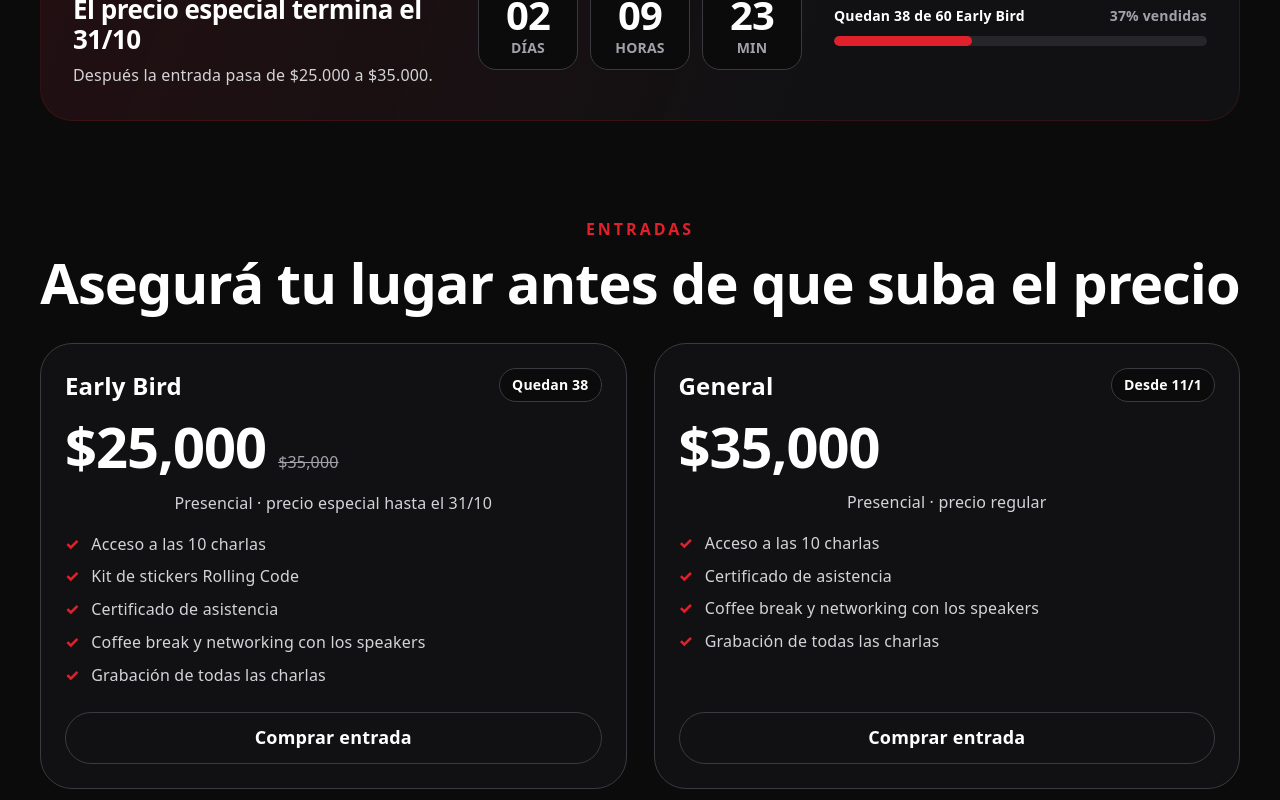
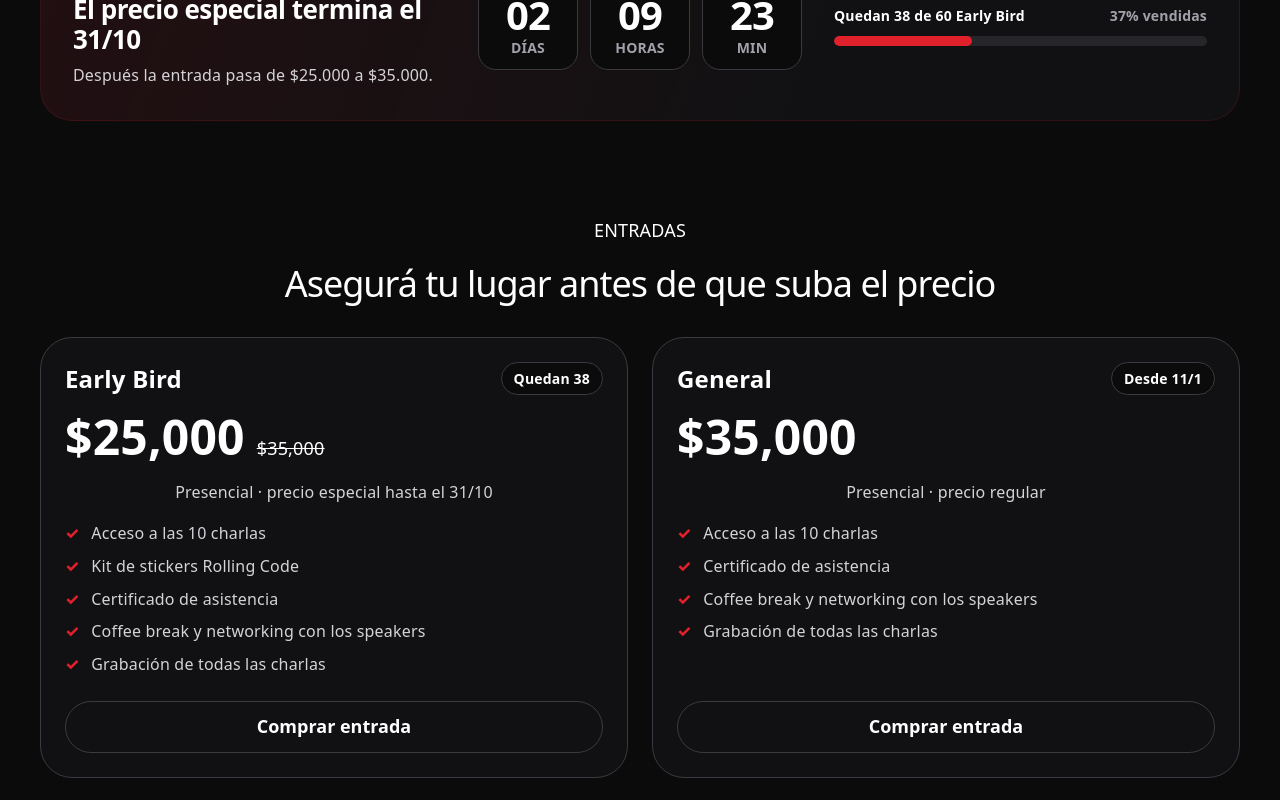
Before and after one commit to francobpascual/Page_Rolling_Code, a React (Vite) app: page / in a window 1280 px wide. Shown: the part 3620-4420 px from the top of the page. Built offline with nearby package versions, Linux system fonts and the light colour scheme; a web font is replaced by a local one.

Commit message:
fix:tickets

```diff
--- a/src/App.tsx
+++ b/src/App.tsx
@@ -25,8 +25,35 @@ function App() {
 
   const remainingTicketsRef = useRef(INITIAL_REMAINING_TICKETS);
 
+  const [paymentSelection, setPaymentSelection] = useState({
+    ticketId: "early",
+    version: 0,
+  });
+
+  function handleSelectTicket(ticketId: string) {
+    if (!["early", "general", "virtual"].includes(ticketId)) return;
+
+    setPaymentSelection((previous) => ({
+      ticketId,
+      version: previous.version + 1,
+    }));
+
+    window.requestAnimationFrame(() => {
+      const paymentSection = document.getElementById("payment");
+
+      const prefersReducedMotion = window.matchMedia(
+        "(prefers-reduced-motion: reduce)"
+      ).matches;
+
+      paymentSection?.scrollIntoView({
+        behavior: prefersReducedMotion ? "auto" : "smooth",
+        block: "start",
+      });
+    });
+  }
+
   function handlePurchase(ticketId: string, quantity: number): boolean {
-    if (!Number.isInteger(quantity) || quantity <= 0) {
+    if (!Number.isSafeInteger(quantity) || quantity <= 0) {
       return false;
     }
 
@@ -63,9 +90,14 @@ function App() {
         remainingTickets={remainingEarlyTickets}
       />
 
-      <Tickets />
+      <Tickets
+        remainingEarlyTickets={remainingEarlyTickets}
+        onSelectTicket={handleSelectTicket}
+      />
 
       <PaymentGateway
+        key={paymentSelection.version}
+        initialTicketId={paymentSelection.ticketId}
         remainingEarlyTickets={remainingEarlyTickets}
         onPurchase={handlePurchase}
       />
--- a/src/components/payment/PaymentGateway.tsx
+++ b/src/components/payment/PaymentGateway.tsx
@@ -31,24 +31,25 @@ const currency = new Intl.NumberFormat("es-AR", {
 });
 
 interface PaymentGatewayProps {
+  initialTicketId?: string;
   remainingEarlyTickets: number;
   onPurchase: (ticketId: string, quantity: number) => boolean;
   onOpenChat?: () => void;
 }
 
 function PaymentGateway({
+  initialTicketId = "early",
   remainingEarlyTickets,
   onPurchase,
   onOpenChat,
 }: PaymentGatewayProps) {
-  const [selectedId, setSelectedId] = useState("early");
+  const [selectedId, setSelectedId] = useState(initialTicketId);
+  const [quantityInput, setQuantityInput] = useState("0");
+  const [step, setStep] = useState(0);
 
-  // Se guarda como texto para permitir borrar el campo mientras se escribe.
-  const [quantityInput, setQuantityInput] = useState("0");
-
-  const [step, setStep] = useState(0);
   const [customerName, setCustomerName] = useState("");
   const [customerEmail, setCustomerEmail] = useState("");
+
   const [showHelp, setShowHelp] = useState(false);
   const [purchaseError, setPurchaseError] = useState("");
 
@@ -126,7 +127,6 @@ function PaymentGateway({
   }
 
   function handleQuantityChange(value: string) {
-    // Permite únicamente números enteros positivos o el campo vacío.
     if (!/^\d*$/.test(value)) return;
 
     if (value === "") {
@@ -229,6 +229,7 @@ function PaymentGateway({
       id="payment"
       className="payment"
       aria-labelledby="payment-title"
+      style={{ scrollMarginTop: "100px" }}
     >
       <div className="payment-panel">
         <header className="payment-header">
--- a/src/components/tickets/Tickets.css
+++ b/src/components/tickets/Tickets.css
@@ -230,3 +230,62 @@
   text-align: center;
   text-decoration: none;
 }
+
+/* Ancho y distribución de la sección */
+.tickets {
+  width: 100%;
+  padding-inline: 24px;
+  box-sizing: border-box;
+}
+
+.tickets > .tickets-header,
+.tickets > .tickets-grid {
+  width: 100%;
+  max-width: 1200px;
+  margin-inline: auto;
+}
+
+.tickets > .tickets-grid {
+  display: grid;
+  grid-template-columns: repeat(2, minmax(0, 1fr));
+  gap: 24px;
+}
+
+.tickets-grid > .ticket-card {
+  width: 100%;
+  min-width: 0;
+  margin: 0;
+  box-sizing: border-box;
+}
+
+.tickets-grid > .ticket-card--virtual {
+  grid-column: 1 / -1;
+}
+
+/* Tamaño del precio */
+.ticket-prices > strong {
+  font-size: clamp(36px, 4vw, 48px);
+  font-weight: 800;
+  line-height: 1.1;
+}
+
+.ticket-button:disabled {
+  opacity: 0.5;
+  cursor: not-allowed;
+}
+
+/* Celulares */
+@media (max-width: 767px) {
+  .tickets {
+    padding-inline: 20px;
+  }
+
+  .tickets > .tickets-grid {
+    grid-template-columns: 1fr;
+    gap: 20px;
+  }
+
+  .tickets-grid > .ticket-card--virtual {
+    grid-column: auto;
+  }
+}
--- a/src/components/tickets/Tickets.tsx
+++ b/src/components/tickets/Tickets.tsx
@@ -1,52 +1,56 @@
 import "./Tickets.css";
 import { tickets } from "../../data/eventData";
 
-function Tickets() {
+interface TicketsProps {
+  remainingEarlyTickets: number;
+  onSelectTicket: (ticketId: string) => void;
+}
+
+function Tickets({
+  remainingEarlyTickets,
+  onSelectTicket,
+}: TicketsProps) {
   return (
     <section
       id="entradas"
       className="tickets"
       aria-labelledby="tickets-title"
     >
-      <div className="tickets-container">
       <header className="tickets-header">
-          <p className="tickets-eyebrow">ENTRADAS</p>
+        <p>ENTRADAS</p>
 
-          <h2 id="tickets-title" className="tickets-title">
+        <h2 id="tickets-title">
           Asegurá tu lugar antes de que suba el precio
         </h2>
       </header>
 
-        <div className="tickets-grid row g-4">
-          {tickets.map((ticket) => (
-            <div
+      <div className="tickets-grid">
+        {tickets.map((ticket) => {
+          const isEarlyBird = ticket.id === "early";
+          const isSoldOut = isEarlyBird && remainingEarlyTickets === 0;
+
+          const badge = isEarlyBird
+            ? isSoldOut
+              ? "Agotadas"
+              : `Quedan ${remainingEarlyTickets}`
+            : ticket.badge;
+
+          return (
+            <article
               key={ticket.id}
-              className={
-                ticket.id === "virtual"
-                  ? "col-12"
-                  : "col-12 col-md-6"
-              }
-            >
-              <article
               className={`ticket-card ticket-card--${ticket.id}`}
             >
               <header className="ticket-card-header">
                 <h3 className="ticket-name">{ticket.name}</h3>
 
-                  <span className="ticket-badge">
-                    {ticket.badge}
-                  </span>
+                <span className="ticket-badge">{badge}</span>
               </header>
 
               <div className="ticket-prices">
-                  <strong className="ticket-price">
-                    {ticket.price}
-                  </strong>
+                <strong>{ticket.price}</strong>
 
                 {ticket.previousPrice && (
-                    <del className="ticket-previous-price">
-                      {ticket.previousPrice}
-                    </del>
+                  <del>{ticket.previousPrice}</del>
                 )}
               </div>
 
@@ -61,18 +65,22 @@ function Tickets() {
                       ✓
                     </span>
 
-                      <span>{benefit}</span>
+                    {benefit}
                   </li>
                 ))}
               </ul>
 
-                  <a href="#payment" className="ticket-button">
-                    Comprar entrada
-                  </a>
+              <button
+                type="button"
+                className="ticket-button"
+                disabled={isSoldOut}
+                onClick={() => onSelectTicket(ticket.id)}
+              >
+                {isSoldOut ? "Entradas agotadas" : "Comprar entrada"}
+              </button>
             </article>
-            </div>
-          ))}
-        </div>
+          );
+        })}
       </div>
     </section>
   );
```
Lines whose indentation alone changed are shown as unchanged.
